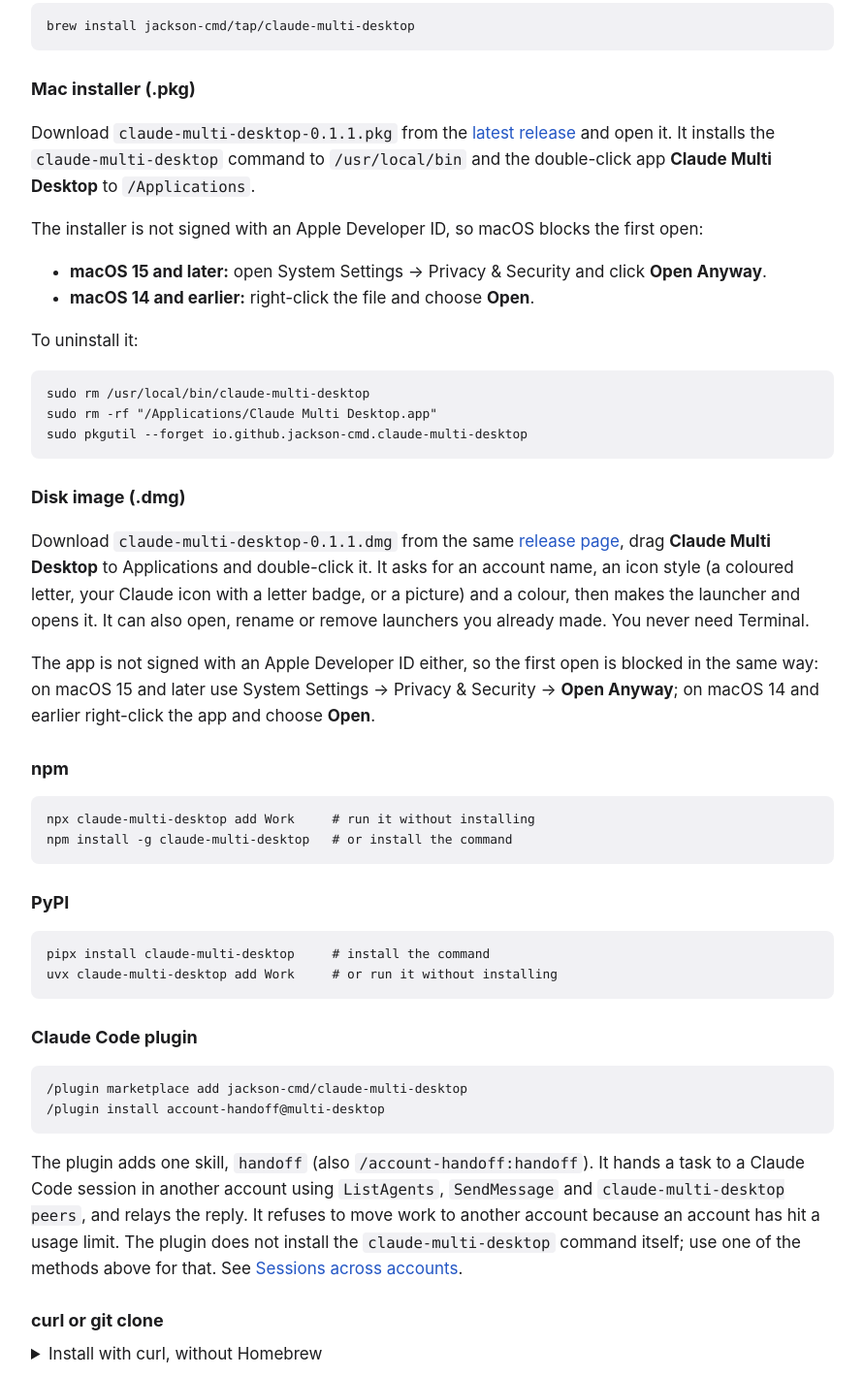
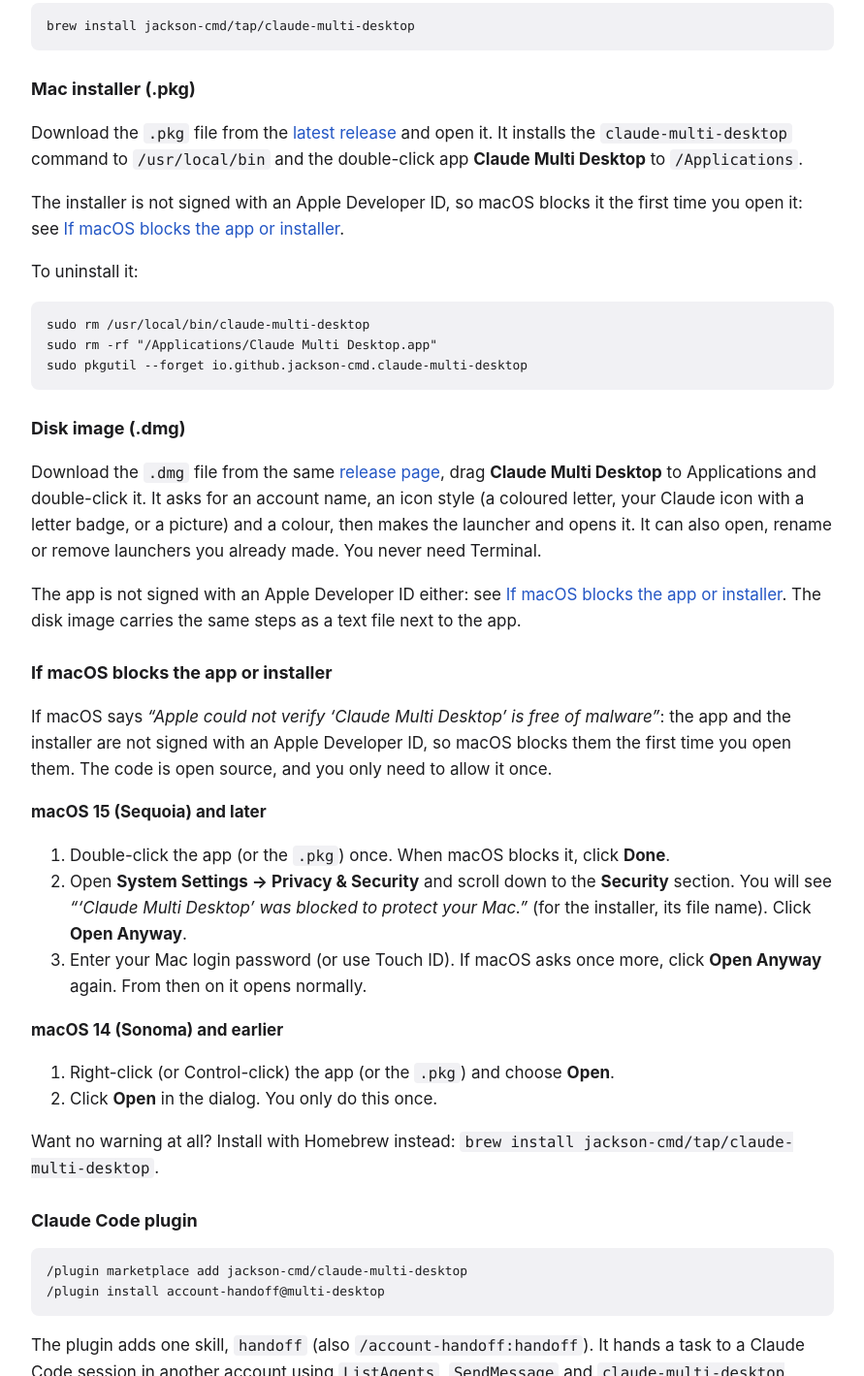
Before and after one commit to jackson-cmd/claude-multi-desktop, a website: page site/index.html in a window 1280 px wide. Shown: the part 1857-3276 px from the top of the page at 97% size, without its empty margins (194-1085 px from the left). Drawn offline with Linux system fonts and the light colour scheme.

Commit message:
Steps for when macOS blocks the app; list only live install methods (0.1.2)
* Docs: list only the install methods that are live (PyPI comes later)

The PyPI package is ready in pyproject.toml but not published yet, so README, the website, llms.txt, CHANGELOG and the release notes no longer show pipx/uvx commands that would fail.

* Steps for when macOS blocks the app, inside the disk image and in the README (0.1.2)

The .dmg now shows 'If macOS blocks the app.txt' next to the app, with the macOS 15+ path (Done, then Privacy & Security, Open Anyway, password) and the macOS 14 right-click Open path. README, the website and the release notes carry the same steps in one section that the .pkg and .dmg sections link to. npm commands leave the docs until the package is published, like PyPI.

```diff
--- a/package.json
+++ b/package.json
@@ -1,6 +1,6 @@
 {
   "name": "claude-multi-desktop",
-  "version": "0.1.1",
+  "version": "0.1.2",
   "description": "Run multiple Claude Desktop accounts at once on a Mac, sharing one Claude Code setup",
   "keywords": [
     "claude",
--- a/pyproject.toml
+++ b/pyproject.toml
@@ -4,7 +4,7 @@ build-backend = "hatchling.build"
 
 [project]
 name = "claude-multi-desktop"
-version = "0.1.1"
+version = "0.1.2"
 description = "Run multiple Claude Desktop accounts at once on a Mac, sharing one Claude Code setup"
 readme = "README.md"
 license = "MIT"
--- a/site/index.html
+++ b/site/index.html
@@ -26,7 +26,7 @@
   "operatingSystem": "macOS",
   "url": "https://jackson-cmd.github.io/claude-multi-desktop/",
   "downloadUrl": "https://github.com/jackson-cmd/claude-multi-desktop/releases/latest",
-  "softwareVersion": "0.1.1",
+  "softwareVersion": "0.1.2",
   "license": "https://opensource.org/licenses/MIT",
   "isAccessibleForFree": true,
   "offers": { "@type": "Offer", "price": "0", "priceCurrency": "USD" },
@@ -91,7 +91,7 @@ claude-multi-desktop add Work            # launcher "Claude Work" with its own s
 claude-multi-desktop open Work           # second window: sign in with your other account
 claude-multi-desktop add Main --default  # launcher for the account you already use</code></pre>
   <p>The launchers go to <code>~/Applications</code>, so Spotlight, Launchpad and the Dock find them. Drag them to the Dock and click whichever account you want; they can all stay open side by side.</p>
-  <p>No Homebrew, or would you rather not use Terminal? <a href="#install">Install</a> lists a Mac installer, a disk image with a double-click app, npm, PyPI and a Claude Code plugin.</p>
+  <p>No Homebrew, or would you rather not use Terminal? <a href="#install">Install</a> lists a Mac installer, a disk image with a double-click app and a Claude Code plugin.</p>
 
   <h2 id="install">Install</h2>
   <p>Homebrew is the shortest way. The others are for people without Homebrew, or who would rather not use Terminal.</p>
@@ -100,28 +100,32 @@ claude-multi-desktop add Main --default  # launcher for the account you already
 <pre><code>brew install jackson-cmd/tap/claude-multi-desktop</code></pre>
 
   <h3>Mac installer (.pkg)</h3>
-  <p>Download <code>claude-multi-desktop-0.1.1.pkg</code> from the <a href="https://github.com/jackson-cmd/claude-multi-desktop/releases/latest">latest release</a> and open it. It installs the <code>claude-multi-desktop</code> command to <code>/usr/local/bin</code> and the double-click app <strong>Claude Multi Desktop</strong> to <code>/Applications</code>.</p>
-  <p>The installer is not signed with an Apple Developer ID, so macOS blocks the first open:</p>
-  <ul>
-    <li><strong>macOS 15 and later:</strong> open System Settings → Privacy &amp; Security and click <strong>Open Anyway</strong>.</li>
-    <li><strong>macOS 14 and earlier:</strong> right-click the file and choose <strong>Open</strong>.</li>
-  </ul>
+  <p>Download the <code>.pkg</code> file from the <a href="https://github.com/jackson-cmd/claude-multi-desktop/releases/latest">latest release</a> and open it. It installs the <code>claude-multi-desktop</code> command to <code>/usr/local/bin</code> and the double-click app <strong>Claude Multi Desktop</strong> to <code>/Applications</code>.</p>
+  <p>The installer is not signed with an Apple Developer ID, so macOS blocks it the first time you open it: see <a href="#if-macos-blocks">If macOS blocks the app or installer</a>.</p>
   <p>To uninstall it:</p>
 <pre><code>sudo rm /usr/local/bin/claude-multi-desktop
 sudo rm -rf "/Applications/Claude Multi Desktop.app"
 sudo pkgutil --forget io.github.jackson-cmd.claude-multi-desktop</code></pre>
 
   <h3>Disk image (.dmg)</h3>
-  <p>Download <code>claude-multi-desktop-0.1.1.dmg</code> from the same <a href="https://github.com/jackson-cmd/claude-multi-desktop/releases/latest">release page</a>, drag <strong>Claude Multi Desktop</strong> to Applications and double-click it. It asks for an account name, an icon style (a coloured letter, your Claude icon with a letter badge, or a picture) and a colour, then makes the launcher and opens it. It can also open, rename or remove launchers you already made. You never need Terminal.</p>
-  <p>The app is not signed with an Apple Developer ID either, so the first open is blocked in the same way: on macOS 15 and later use System Settings → Privacy &amp; Security → <strong>Open Anyway</strong>; on macOS 14 and earlier right-click the app and choose <strong>Open</strong>.</p>
+  <p>Download the <code>.dmg</code> file from the same <a href="https://github.com/jackson-cmd/claude-multi-desktop/releases/latest">release page</a>, drag <strong>Claude Multi Desktop</strong> to Applications and double-click it. It asks for an account name, an icon style (a coloured letter, your Claude icon with a letter badge, or a picture) and a colour, then makes the launcher and opens it. It can also open, rename or remove launchers you already made. You never need Terminal.</p>
+  <p>The app is not signed with an Apple Developer ID either: see <a href="#if-macos-blocks">If macOS blocks the app or installer</a>. The disk image carries the same steps as a text file next to the app.</p>
 
-  <h3>npm</h3>
-<pre><code>npx claude-multi-desktop add Work     # run it without installing
-npm install -g claude-multi-desktop   # or install the command</code></pre>
+  <h3 id="if-macos-blocks">If macOS blocks the app or installer</h3>
+  <p>If macOS says <em>“Apple could not verify ‘Claude Multi Desktop’ is free of malware”</em>: the app and the installer are not signed with an Apple Developer ID, so macOS blocks them the first time you open them. The code is open source, and you only need to allow it once.</p>
+  <p><strong>macOS 15 (Sequoia) and later</strong></p>
+  <ol>
+    <li>Double-click the app (or the <code>.pkg</code>) once. When macOS blocks it, click <strong>Done</strong>.</li>
+    <li>Open <strong>System Settings → Privacy &amp; Security</strong> and scroll down to the <strong>Security</strong> section. You will see <em>“‘Claude Multi Desktop’ was blocked to protect your Mac.”</em> (for the installer, its file name). Click <strong>Open Anyway</strong>.</li>
+    <li>Enter your Mac login password (or use Touch ID). If macOS asks once more, click <strong>Open Anyway</strong> again. From then on it opens normally.</li>
+  </ol>
+  <p><strong>macOS 14 (Sonoma) and earlier</strong></p>
+  <ol>
+    <li>Right-click (or Control-click) the app (or the <code>.pkg</code>) and choose <strong>Open</strong>.</li>
+    <li>Click <strong>Open</strong> in the dialog. You only do this once.</li>
+  </ol>
+  <p>Want no warning at all? Install with Homebrew instead: <code>brew install jackson-cmd/tap/claude-multi-desktop</code>.</p>
 
-  <h3>PyPI</h3>
-<pre><code>pipx install claude-multi-desktop     # install the command
-uvx claude-multi-desktop add Work     # or run it without installing</code></pre>
 
   <h3>Claude Code plugin</h3>
 <pre><code>/plugin marketplace add jackson-cmd/claude-multi-desktop
```
Also changed, not shown: packaging/dmg/If macOS blocks the app.txt (added, +14 -0 lines), site/guides/two-claude-accounts-on-mac.html (+1 -1 lines), site/llms.txt (+3 -5 lines), .claude-plugin/marketplace.json, CHANGELOG.md, README.md, plugins/account-handoff/.claude-plugin/plugin.json, 5 other files.
